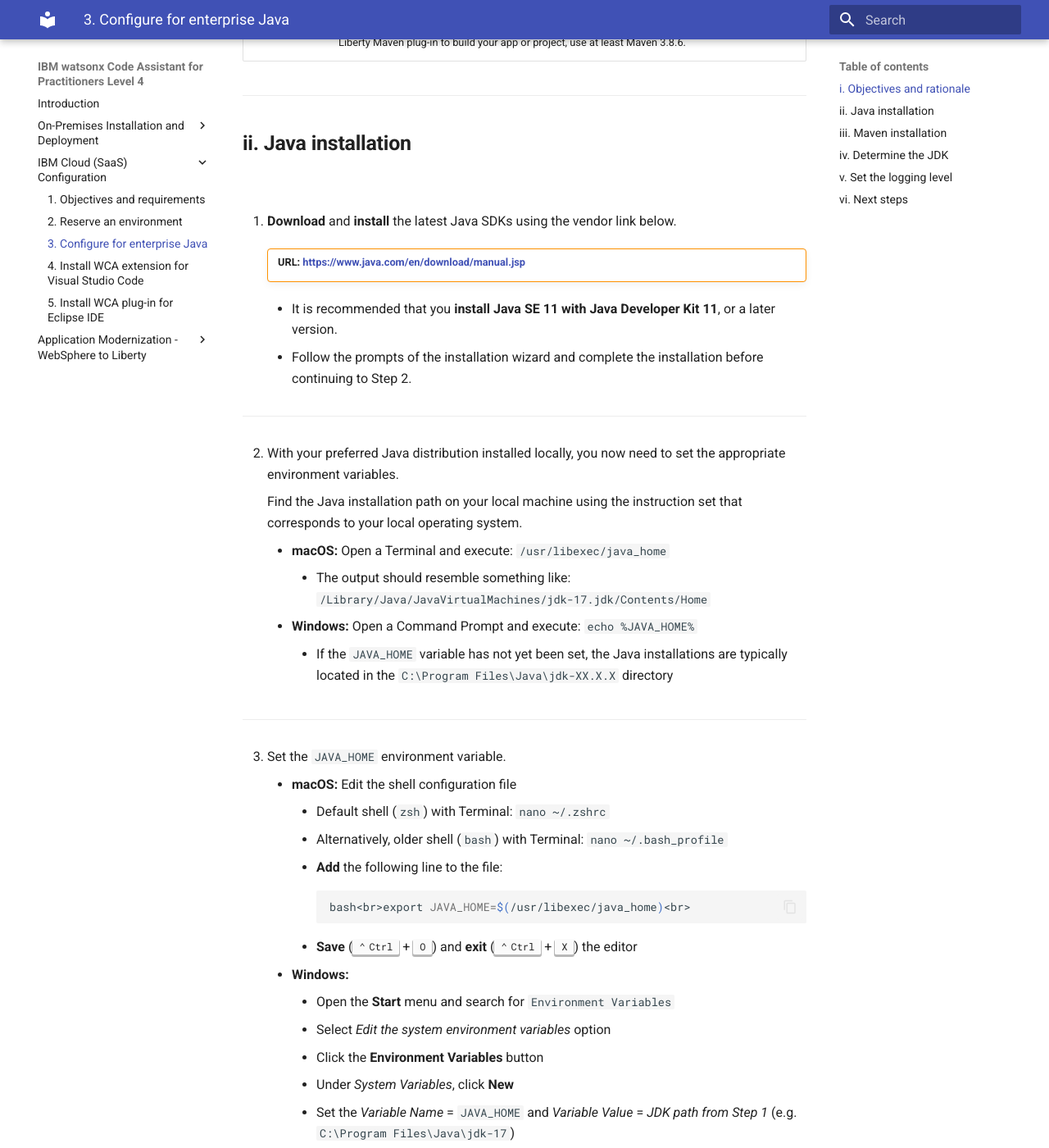
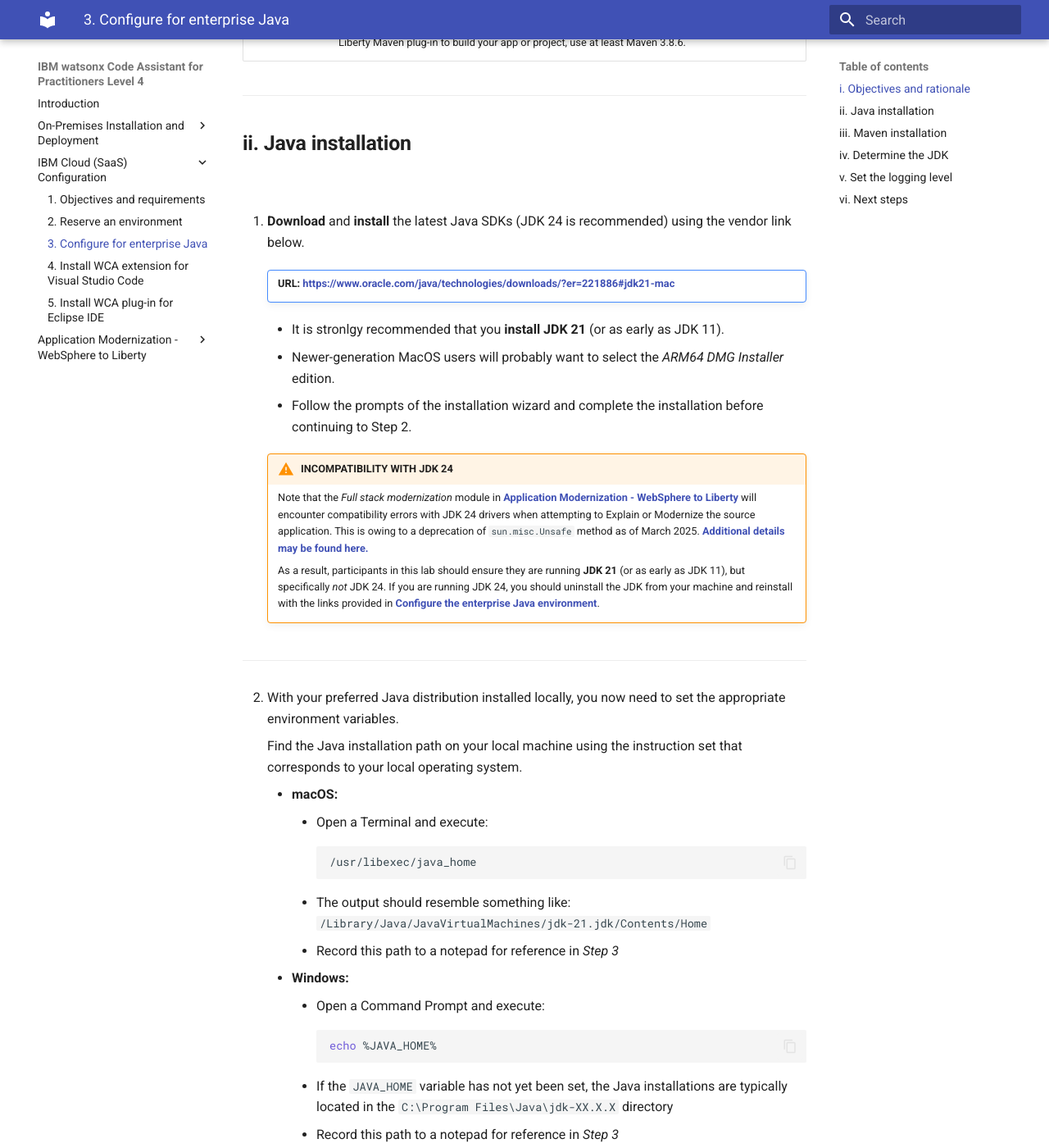
Before and after one commit to IBM/wca-l4, an MkDocs documentation site: the page built from docs/saas/3.md, in a window 1280 px wide and 1400 px high, scrolled down 582 px. Shown: the whole window at 82% size. Built offline with MkDocs 1.6.1 and Material for MkDocs 9.7.7, drawn with Linux system fonts in a browser that asks for light colours; some of the changed text lies outside the part shown.

Commit message:
April 28

````diff
--- a/docs/saas/3.md
+++ b/docs/saas/3.md
@@ -10,7 +10,7 @@
 
 | Distribution | Details | Resources |
 | - | - | - |
-| **Java** | Java SE 11 with Java Developer Kit 11, or a later version. | **<a href="https://www.java.com/en/download/manual.jsp" target="_blank">Download</a>** |
+| **Java** | Java SE 11 with Java Developer Kit 21. | **<a href="https://www.oracle.com/java/technologies/downloads/?er=221886#jdk21-mac" target="_blank">Download</a>** |
 | **Maven** | Use Maven to build your application. If you are using Liberty Tools and the Liberty Maven plug-in to build your app or project, use at least Maven 3.8.6. | **<a href="https://maven.apache.org/download.cgi" target="_blank">Download</a>** |
 
 ---
@@ -19,14 +19,20 @@
 
 </br>
 
-1. **Download** and **install** the latest Java SDKs using the vendor link below.
+1. **Download** and **install** the latest Java SDKs (JDK 24 is recommended) using the vendor link below.
 
-    !!! warning ""
+    !!! note ""
 
-        **URL:** **<a href="https://www.java.com/en/download/manual.jsp" target="_blank">https://www.java.com/en/download/manual.jsp</a>**
+        **URL:** **<a href="https://www.oracle.com/java/technologies/downloads/?er=221886#jdk21-mac" target="_blank">https://www.oracle.com/java/technologies/downloads/?er=221886#jdk21-mac</a>**
 
-    - It is recommended that you **install Java SE 11 with Java Developer Kit 11**, or a later version.
+    - It is stronlgy recommended that you **install JDK 21** (or as early as JDK 11).
+    - Newer-generation MacOS users will probably want to select the *ARM64 DMG Installer* edition.
     - Follow the prompts of the installation wizard and complete the installation before continuing to Step 2.
+
+    !!! warning "INCOMPATIBILITY WITH JDK 24"
+        Note that the *Full stack modernization* module in <a href="https://ibm.github.io/wca-l4/appmod/8/#i-objectives" target="_blank">**Application Modernization - WebSphere to Liberty**</a> will encounter compatibility errors with JDK 24 drivers when attempting to Explain or Modernize the source application. This is owing to a deprecation of `sun.misc.Unsafe` method as of March 2025. <a href="https://openjdk.org/jeps/498" target="_blank">**Additional details may be found here.**</a>
+
+        As a result, participants in this lab should ensure they are running **JDK 21** (or as early as JDK 11), but specifically *not* JDK 24. If you are running JDK 24, you should uninstall the JDK from your machine and reinstall with the links provided in <a href="https://ibm.github.io/wca-l4/saas/3/" target="_blank">**Configure the enterprise Java environment**</a>.
 
 ---
 
@@ -34,37 +40,58 @@
 
     Find the Java installation path on your local machine using the instruction set that corresponds to your local operating system.
 
-    - **macOS:** Open a Terminal and execute: `/usr/libexec/java_home`
-        - The output should resemble something like: `/Library/Java/JavaVirtualMachines/jdk-17.jdk/Contents/Home`
-    - **Windows:** Open a Command Prompt and execute: `echo %JAVA_HOME%`
+    - **macOS:**
+        - Open a Terminal and execute:
+        ``` shell
+        /usr/libexec/java_home
+        ```
+        - The output should resemble something like: `/Library/Java/JavaVirtualMachines/jdk-21.jdk/Contents/Home`
+        - Record this path to a notepad for reference in *Step 3*
+    - **Windows:**
+        - Open a Command Prompt and execute:
+        ``` shell
+        echo %JAVA_HOME%
+        ```
         - If the `JAVA_HOME` variable has not yet been set, the Java installations are typically located in the `C:\Program Files\Java\jdk-XX.X.X` directory
+        - Record this path to a notepad for reference in *Step 3*
 
 ---
 
 3. Set the `JAVA_HOME` environment variable.
 
+    !!! warning ""
+        Modify the **JAVA_HOME** path in the `export JAVA_HOME=/.../` statements below if the pathway recorded in *Step 2* for *your machine* differs. For example, if using a different Java developer kit version from JDK 24, replace `/jdk-24.jdk/` with the version installed on *your* machine.
+
+    </br>
     - **macOS:** Edit the shell configuration file
-        - Default shell (`zsh`) with Terminal: `nano ~/.zshrc`
-        - Alternatively, older shell (`bash`) with Terminal: `nano ~/.bash_profile`
+        - Default shell (`zsh`) with Terminal:
+        ``` shell
+        nano ~/.zshrc
+        ```
         - **Add** the following line to the file:
         ``` shell
-        bash<br>export JAVA_HOME=$(/usr/libexec/java_home)<br>
+        export JAVA_HOME=/Library/Java/JavaVirtualMachines/jdk-21.jdk/Contents/Home
+        export PATH=$JAVA_HOME/bin:$PATH
         ```
-        - **Save** (++ctrl++ + ++o++) and **exit** (++ctrl++ + ++x++) the editor
+        - **Save** by pressing ++ctrl++ + ++o++ and hit ++return++ to confirm the filename
+        - **Exit** by pressing ++ctrl++ + ++x++
     - **Windows:**
         - Open the **Start** menu and search for `Environment Variables`
         - Select *Edit the system environment variables* option
         - Click the **Environment Variables** button
         - Under *System Variables*, click **New**
-        - Set the *Variable Name* = `JAVA_HOME` and *Variable Value* = *JDK path from Step 1* (e.g. `C:\Program Files\Java\jdk-17`)
+        - Set the *Variable Name* = `JAVA_HOME` and *Variable Value* = *JDK path from Step 1* (e.g. `C:\Program Files\Java\jdk-21`)
         - Click **OK** to finalize
 
 ---
 
 4. Apply the changes immediately.
-    - **macOS**: Run *either* of these commands with Terminal
-        - For `zsh` shell: `source ~/.zshrc`
-        - For `bash` shell: `source ~/.bash_profile`
+    - **macOS**:
+        - Run the following command with Terminal:
+        ``` shell
+        source ~/.zshrc
+        ```
+        - If no errors are reported, the variables have been successfully sourced (set)
     - **Windows:**
         - Close all open command prompts or terminals
         - Open a *new* Command Prompt to pick up the changes
@@ -73,10 +100,16 @@
 
 5. Verify the `JAVA_HOME` environment variable has been correctly set.
     - **macOS:**
-        - With Terminal, execute: `bash<br>echo $JAVA_HOME<br>`
+        - With Terminal, execute:
+        ``` shell
+        echo $JAVA_HOME
+        ```
         - The console will return the Java installation path
     - **Windows:**
-        - With Command Prompt, execute: `cmd<br>echo %JAVA_HOME%<br>`
+        - With Command Prompt, execute:
+        ``` shell
+        cmd echo %JAVA_HOME%
+        ```
         - The console will return the Java installation path
 
 ---
````
Also changed, not shown: docs/appmod/8.md (+31 -22 lines), docs/saas/2.md (+6 -4 lines).
